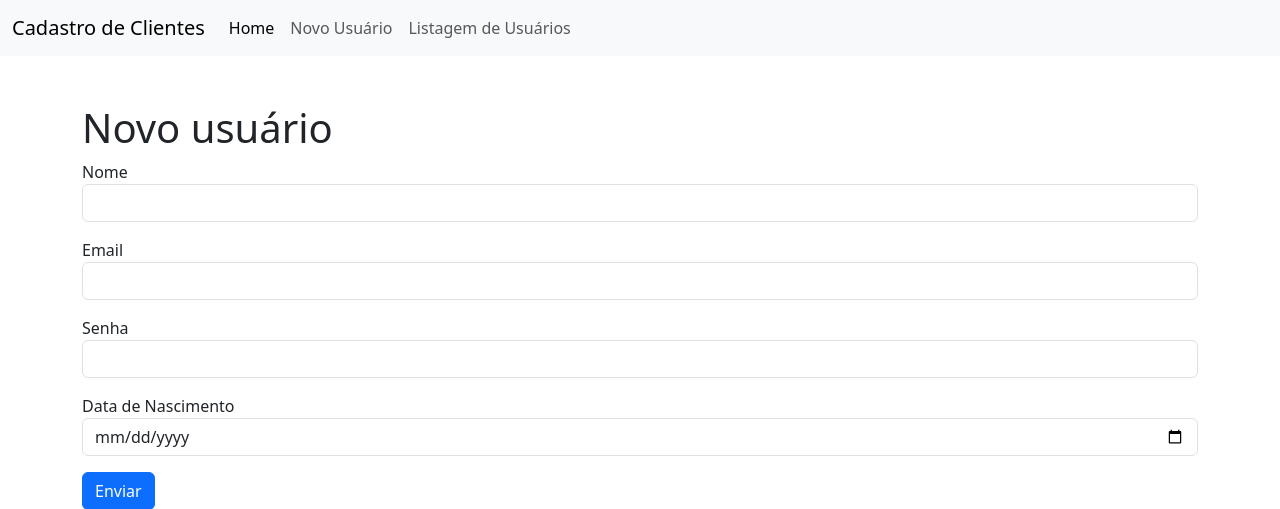
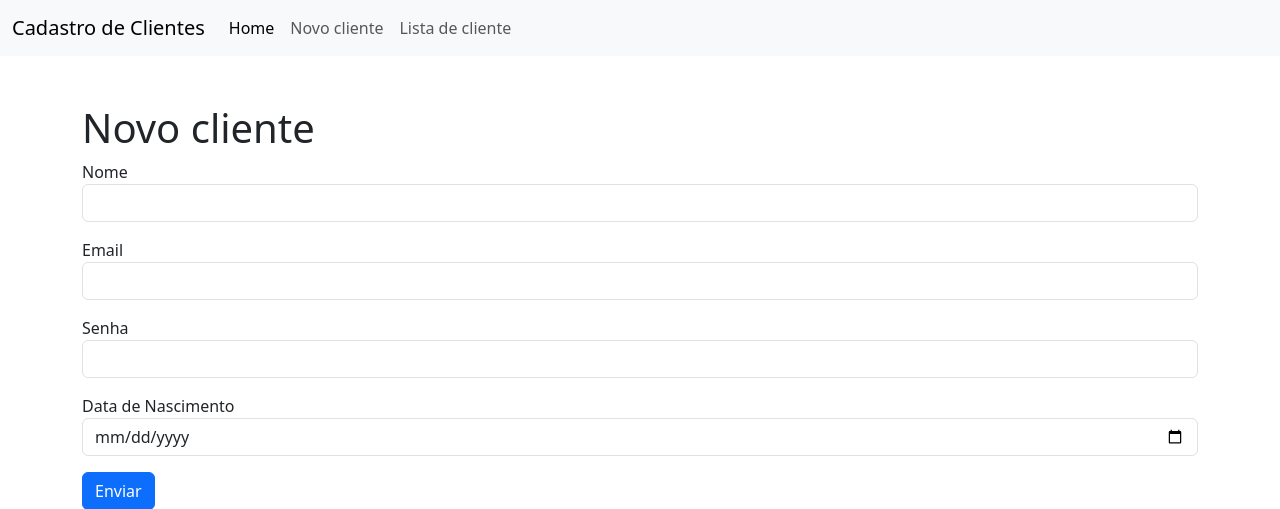
Before and after one commit to giuli4alves/Projeto-Final, a PHP site: page /?page=novo in a window 1280 px wide. Shown: the top 509 px of the page. Run offline with PHP 8.4, Linux system fonts and the light colour scheme; some libraries are stand-ins or nearby versions.

Commit message:
Add files via upload

```diff
--- a/index.php
+++ b/index.php
@@ -11,6 +11,7 @@
     <title>Cadastro de Clientes</title>
   </head>
   <body>
+
     <nav class="navbar navbar-expand-lg navbar-light bg-light">
     <div class="container-fluid">
         <a class="navbar-brand" href="#">Cadastro de Clientes</a>
@@ -23,10 +24,10 @@
             <a class="nav-link active" aria-current="page" href="index.php">Home</a>
             </li>
             <li class="nav-item">
-            <a class="nav-link" href="?page=novo">Novo Usuário</a>
+            <a class="nav-link" href="?page=novo">Novo cliente</a>
             </li>
             <li class="nav-item">
-            <a class="nav-link" href="?page=lista">Listagem de Usuários</a>
+            <a class="nav-link" href="?page=lista">Lista de cliente</a>
             </li>
         </ul>
         </div>
--- a/lista-usuario.php
+++ b/lista-usuario.php
@@ -1,4 +1,4 @@
-<h1>Listagem de usuários</h1>
+<h1>Lista de Clientes</h1>
 
 <?php
     $sql= "SELECT * FROM  usuarios";
--- a/novo-usuario.php
+++ b/novo-usuario.php
@@ -1,4 +1,4 @@
-<h1>Novo usuário</h1>
+<h1>Novo cliente</h1>
 
 <form action="?page=salva" method="POST">
     <input type= "hidden" name= "acao" value ="cadastrar">
```
